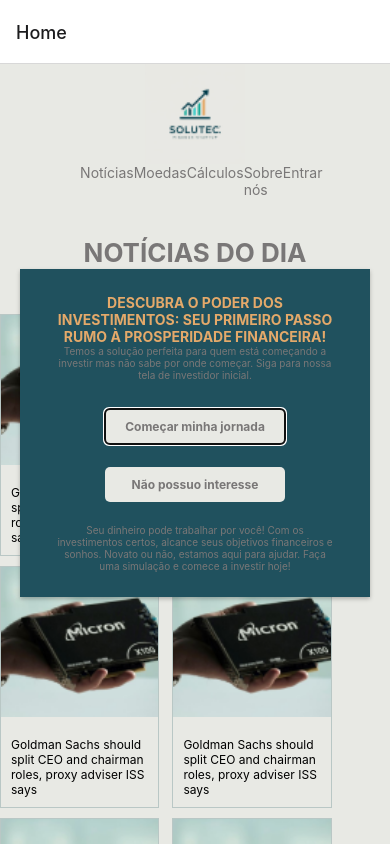
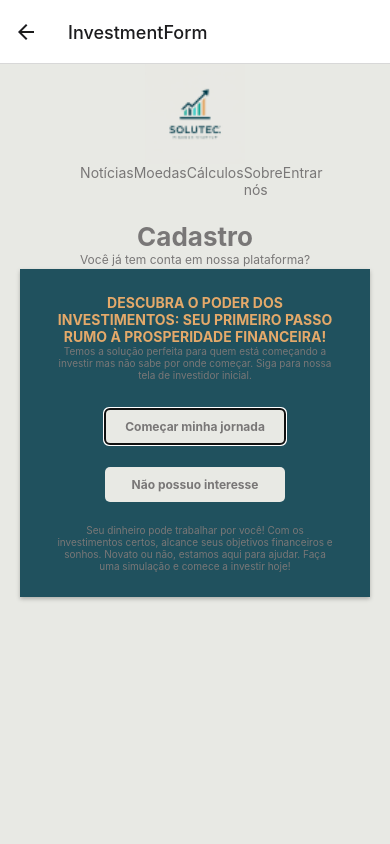
Before and after one commit to GabsMeloTI/solutech_investiment, a React Native app: screen /InvestmentForm in a window 390 px wide. Shown: the top 844 px of the page. Built offline with nearby package versions, Linux system fonts and the light colour scheme.

Commit message:
Criando componente e formulário de investimento.

```diff
--- a/App.jsx
+++ b/App.jsx
@@ -4,6 +4,7 @@
 import Home from './pages/home/App.jsx';
 import SingIn from './pages/singIn/App.jsx';
 import SingUp from './pages/singUp/App.jsx';
+import InvestmentForm from './pages/investmentForm/App.jsx';
 
 const Stack = createStackNavigator();
 
@@ -14,6 +15,7 @@
         <Stack.Screen name="Home" component={Home} />
         <Stack.Screen name="SingIn" component={SingIn} />
         <Stack.Screen name="SingUp" component={SingUp} />
+        <Stack.Screen name="InvestmentForm" component={InvestmentForm} />
       </Stack.Navigator>
     </NavigationContainer>
   );
--- /dev/null
+++ b/pages/investmentForm/App.jsx
@@ -0,0 +1,197 @@
+import React from 'react';
+import { StatusBar, Image, StyleSheet, Text, View, TextInput, Button, TouchableOpacity } from 'react-native';
+const logo = require('../../assets/logo.png');
+const rodape = require('../../assets/linha-rodape.png');
+const instagram = require('../../assets/instagram.png');
+const facebook = require('../../assets/facebook.png');
+const twitter = require('../../assets/twitterX.png');
+
+export default function InvestmentForm({ navigation }) {
+  return (
+    <View style={styles.container}>
+
+      <View style={styles.menu}>
+        <View>
+          <Image source={logo} style={styles.logo}/>
+        </View>
+        <View style={styles.lista}>
+        <Text style={styles.topicos} onPress={() => {navigation.navigate('Home');}}>Notícias</Text>
+          <Text style={styles.topicos}>Moedas</Text>
+          <Text style={styles.topicos}>Cálculos</Text>
+          <Text style={styles.topicos}>Sobre nós</Text>
+          <Text style={styles.topicos} onPress={() => {navigation.navigate('SingIn');}}>Entrar</Text>
+        </View>
+      </View>
+
+      <View style={styles.conteudo}>
+        <View  style={styles.conteudoTitle}>
+          <Text style={styles.titulo}>Cadastro</Text>
+          <Text style={styles.subtitulo}>Você já tem conta em nossa plataforma?</Text>
+          <Text style={styles.subtitulo}>Não perca tempo e
+            <Text style={styles.span} onPress={() => {navigation.navigate('SingIn');}}> entre </Text>
+          para ficar por dentro do mundo dos investimentos. </Text>
+        </View>
+
+
+
+            <View style={styles.rodape}>
+                <View>
+                    <Image source={rodape} style={styles.linhaRodape}/>
+                </View>
+
+                <View style={styles.conteudoRodape}>
+                    <View>
+                        <Text style={styles.textRodape}>Investir no mercado financeiro apresenta desafios, desde entender os produtos até gerenciar riscos. É crucial compreender as dificuldades dos investidores para melhorar suas experiências e resultados.</Text>
+                    </View>
+                    <View>
+                        <View>
+                            <Text style={styles.textRedes}>Nossas Redes Sociais:</Text>
+                        </View>
+                        <View>
+                            <View style={styles.imageRedes}>
+                                <Image source={facebook} style={styles.imgRodape}/>
+                                <Text style={styles.textRedes}>Solutech Investments</Text>
+                            </View>
+                            <View style={styles.imageRedes}>
+                                <Image source={instagram} style={styles.imgRodape}/>
+                                <Text style={styles.textRedes}>Solutech</Text>
+                            </View>
+                            <View style={styles.imageRedes}>
+                                <Image source={twitter} style={styles.imgRodape}/>
+                                <Text style={styles.textRedes}>solutech_investments</Text>
+                            </View>
+                        </View>
+                    </View>
+                </View>
+
+
+        </View>
+      </View>
+
+
+      <StatusBar style="auto" />
+    </View>
+  );
+}
+
+const styles = StyleSheet.create({
+  container: {
+    flex: 1,
+    alignItems: 'center',
+    backgroundColor: '#E8E9E4',
+  },
+  menu: {
+    alignItems: 'center',
+    marginBottom: '6%',
+  },
+  lista: {
+    flexDirection: "row",
+    justifyContent: 'space-between',
+    width: '85%',
+    marginTop: -20,
+  },
+  topicos: {
+    color: '#797777',
+  },
+  logo: {
+    width: 100,
+    height: 100,
+    marginBottom: 20,
+  },
+  conteudo: {
+    alignItems: 'center',
+  },
+  conteudoTitle: {
+    alignItems: 'center',
+    marginBottom: '5%',
+    width: 350,
+
+  },
+  titulo: {
+    fontSize: 26,
+    fontWeight: 'bold',
+    color: '#797777',
+  },
+  subtitulo: {
+    fontSize: 12,
+    color: '#797777',
+    textAlign: 'center',
+  },
+  span: {
+    color: '#E4A96A',
+  },
+  conteudoInput: {
+    paddingHorizontal: '3%',
+    paddingVertical: '12%',
+    alignItems: 'center',
+    backgroundColor: '#20515E',
+  },
+  desInput: {
+    fontSize: 10,
+    color: '#E4A96A',
+    width: '80%',
+    marginBottom: '2%',
+  },
+  titleInput: {
+    fontSize: 16,
+    color: '#E4A96A',
+    fontWeight: 'bold',
+    marginBottom: '2%',
+
+  },
+  input: {
+    height: 40,
+    width: 280,
+    borderColor: '#20515E',
+    borderWidth: 1,
+    paddingHorizontal: 10,
+    borderRadius: 10,
+    marginBottom: 20,
+    backgroundColor: '#f2f2f2',
+  },
+  botao: {
+    marginTop: '5%',
+    backgroundColor: '#f2f2f2',
+    paddingHorizontal: '12%',
+    paddingVertical: '3%',
+    borderRadius: 10,
+  },
+  textoBotao: {
+    color: '#666',
+    fontSize: 12,
+    textAlign: 'center',
+  },
+
+  rodape: {
+    flexDirection: "column",
+    width: '100%',
+  },
+  conteudoRodape: {
+    alignItems: 'center',
+    justifyContent: 'space-between',
+    flexDirection: "row",
+    width: '100%',
+    paddingHorizontal: '7%'
+  },
+  textRodape: {
+    width: 180,
+    fontSize: 12,
+  },
+  textRedes: {
+    fontSize: 12,
+    marginBottom: '10%',
+  },
+  imageRedes: {
+    flexDirection: "row",
+  },
+  linhaRodape: {
+    height: 2,
+    marginTop: '10%',
+    width: '100%',
+    marginBottom: '5%',
+  },
+  imgRodape: {
+    width: 17,
+    height: 17,
+  },
+});
```
Also changed, not shown: components/footer/App.jsx (added).
